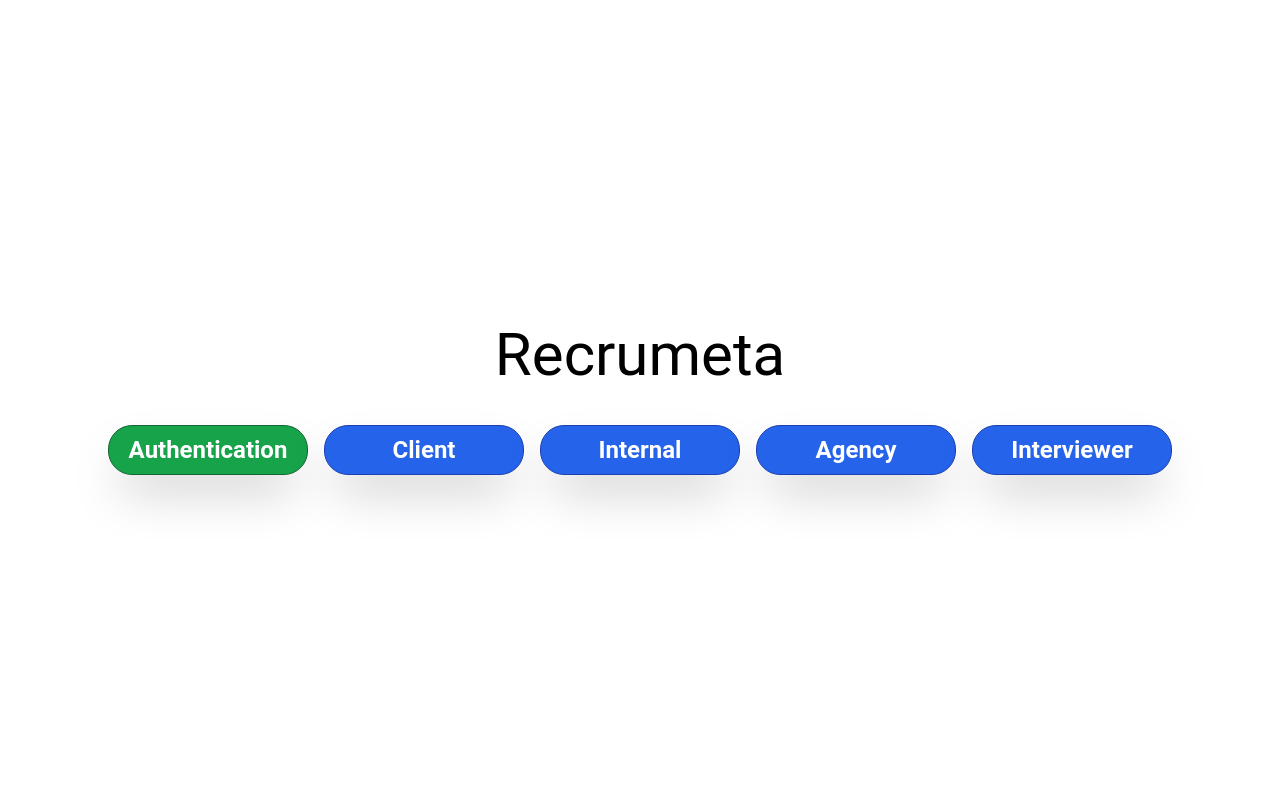
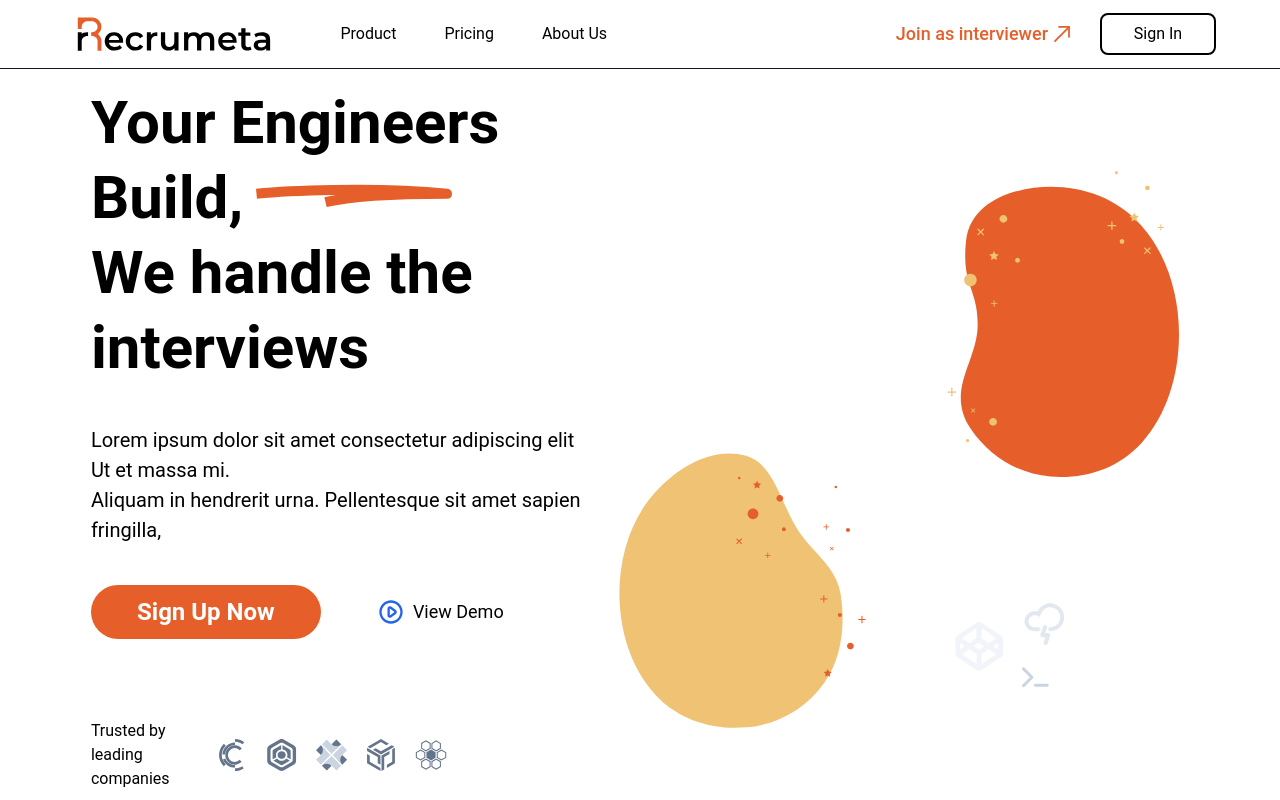
Before and after one commit to Roshan8319/Interview-Front, a React (Vite) app in the folder Frontend/: page / in a window 1280 px wide. Shown: the top 800 px of the page. Built offline with nearby package versions, Linux system fonts and the light colour scheme.

Commit message:
landing page integrated with home.jsx

```diff
--- a/Frontend/src/Components/Authentication/SignInPage.jsx
+++ b/Frontend/src/Components/Authentication/SignInPage.jsx
@@ -7,7 +7,6 @@ import Cookies from 'js-cookie';
 import axios from 'axios';
 import { useNavigate } from 'react-router-dom';
 import Load from "../../assets/Load";
-
 
 
 function SignInPage() {
@@ -21,19 +20,48 @@ function SignInPage() {
   const [email,setEmail] = useState('');
   const [password,setPassword] = useState('');
   const [loading, setLoading] = useState(true);
+  const [bgLoaded, setBgLoaded] = useState(false);
+
   useEffect(() => {
+    let minLoadingTimeout;
+    const startTime = Date.now();
+    const minLoadingTime = 2000; // 2 seconds minimum loading time
 
-      setTimeout(() => {
-        setLoading(false)
-      },
-    2000);
-  },[]);
+    // Preload background image
+    const img = new Image();
+    img.src = Bg;
+
+    img.onload = () => {
+      const elapsedTime = Date.now() - startTime;
+      const remainingTime = Math.max(0, minLoadingTime - elapsedTime);
+
+      // Wait for minimum time before hiding loader
+      minLoadingTimeout = setTimeout(() => {
+        setBgLoaded(true);
+        setLoading(false);
+      }, remainingTime);
+    };
+
+    img.onerror = () => {
+      console.error('Error loading background image');
+      const elapsedTime = Date.now() - startTime;
+      const remainingTime = Math.max(0, minLoadingTime - elapsedTime);
+
+      minLoadingTimeout = setTimeout(() => {
+        setBgLoaded(true);
+        setLoading(false);
+      }, remainingTime);
+    };
+
+    return () => {
+      if (minLoadingTimeout) clearTimeout(minLoadingTimeout);
+    };
+  }, []);
 
   const handleLoginViaEmail = async (e) =>{
     e.preventDefault();
     console.log(email,password);
     console.log(signinas);
-    // setLoading(true)
 
     try {
         const targetUrl = signinas === "CLIENT"
@@ -85,11 +113,12 @@ function SignInPage() {
 
 
   return (
-    <div className="w-[100%] h-[100%] " >
-        {loading?<Load/>: <>
-
+    <div className="w-[100%] h-[100%]">
+      {loading || !bgLoaded ? (
+        <Load />
+      ) : (
         <div
-      className="w-screen h-screen bg-cover bg-center "
+          className="w-screen h-screen bg-cover bg-center transition-opacity duration-500 opacity-100"
           style={{ backgroundImage: `url(${Bg})` }}
         >
           <div className="px-4 py-2 h-[60px] w-full bg-transparent">
@@ -293,8 +322,7 @@ function SignInPage() {
             </div>
           </div>
         </div>
-    </>
-}
+      )}
     </div>
   );
 }
--- a/Frontend/src/Components/Hello.jsx
+++ b/Frontend/src/Components/Hello.jsx
@@ -18,11 +18,7 @@ function Hello() {
 
           navigate('/internal/dashboard');
     }
-    const naviToAgency =() =>{
 
-
-          navigate('/agency/dashboard');
-    }
     const naviToInterviewer =() =>{
 
 
@@ -45,10 +41,7 @@ function Hello() {
           transition ease-in-out duration-300  hover:scale-105 hover:bg-blue-700  `}>
           Internal
         </button>
-        <button onClick={naviToAgency} className={` w-[200px] h-[50px] bg-blue-600  text-[24px] text-white font-bold border border-blue-800 rounded-3xl shadow-2xl
-          transition ease-in-out duration-300  hover:scale-105 hover:bg-blue-700  `}>
-          Agency
-        </button>
+
         <button onClick={naviToInterviewer} className={` w-[200px] h-[50px] bg-blue-600  text-[24px] text-white font-bold border border-blue-800 rounded-3xl shadow-2xl
           transition ease-in-out duration-300  hover:scale-105 hover:bg-blue-700  `}>
           Interviewer
--- a/Frontend/src/Components/Landing/NavigationLayout.jsx
+++ b/Frontend/src/Components/Landing/NavigationLayout.jsx
@@ -7,9 +7,14 @@ import EveryHiringSolution from './EveryHiringSolution';
 import WhomWeSupport from './WhomWeSupport';
 import OurProduct from './OurProduct';
 import EffortlessHiring from './EffortlessHiring';
+import { useNavigate } from 'react-router-dom'
 
 
 function NavigationLayout() {
+    const navigate = useNavigate();
+    const naviToSignIn = () =>{
+        navigate('/auth/signin')
+      }
     return (
         <div className='flex flex-col min-h-screen font-montserrat-recrumeta'>
             {/* Header */}
@@ -89,7 +94,9 @@ function NavigationLayout() {
                             </button>
 
                             <button className=' flex justify-end ' >
-                                <div className='w-[116px] h-[42px] flex justify-center items-center rounded-lg border-2 border-black' >
+                                <div
+                                onClick={naviToSignIn}
+                                className='w-[116px] h-[42px] flex justify-center items-center rounded-lg border-2 border-black' >
                                     Sign In
                                 </div>
                             </button>
--- a/Frontend/src/main.jsx
+++ b/Frontend/src/main.jsx
@@ -34,7 +34,7 @@ import Background from './Components/Background'
 const router = createBrowserRouter(
   createRoutesFromElements(
     <Route>
-      <Route path='' element={<Hello />} />
+      <Route path='' element={<LandingNavigationLayout/>} />
 
 
 
@@ -107,9 +107,9 @@ const router = createBrowserRouter(
 
 
       //Landing Routes
-      <Route path='recrumeta' element={<LandingNavigationLayout/>} >
+      {/* <Route path='/' element={<LandingNavigationLayout/>} >
 
-      </Route>
+      </Route> */}
 
 
 
```
Lines whose indentation alone changed are shown as unchanged.
